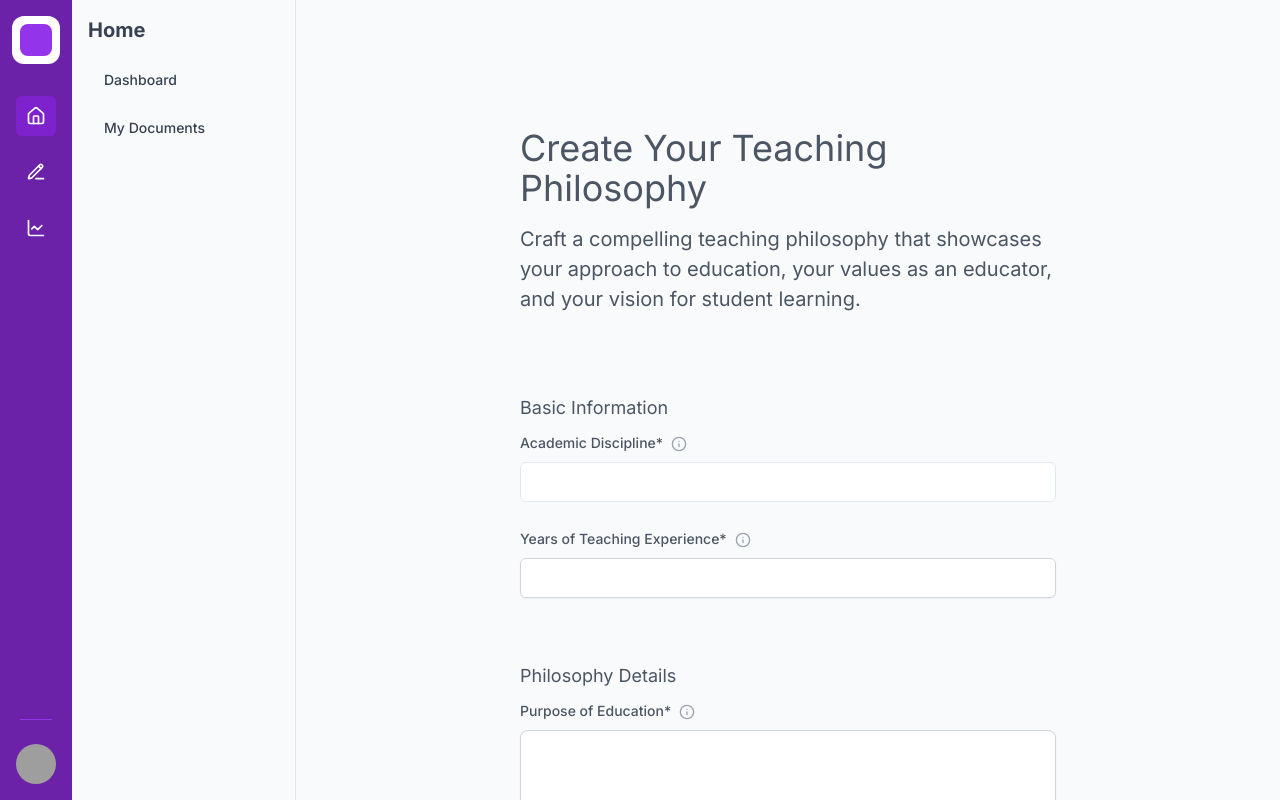
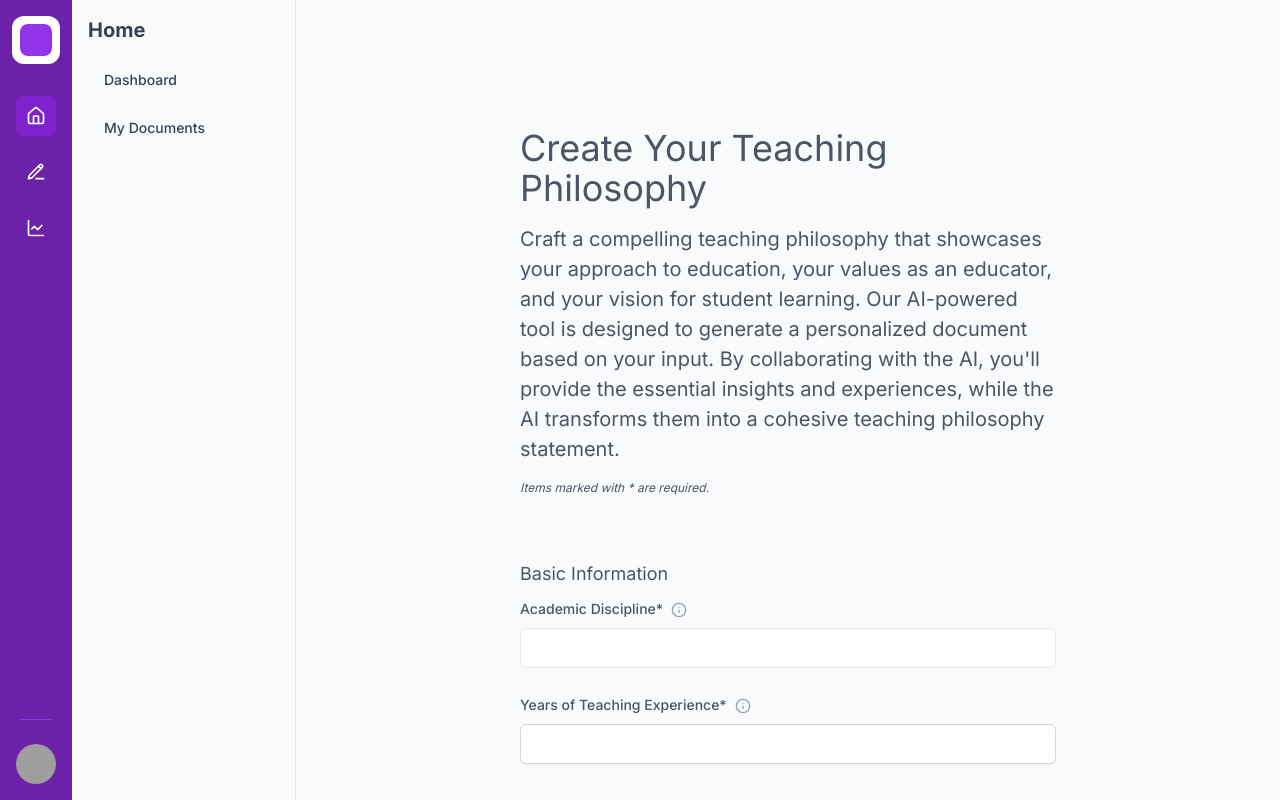
Before and after one commit to Naxus28/lumina.ai, a Next.js app: page /teaching-philosophy in a window 1280 px wide. Built offline with nearby package versions, Linux system fonts and the light colour scheme; grey boxes are pictures that could not be loaded.

Commit message:
Improves description

```diff
--- a/app/(auth)/cover-letter/page.tsx
+++ b/app/(auth)/cover-letter/page.tsx
@@ -161,13 +161,13 @@ const CoverLetterGenerator: React.FC = () => {
 							Let our AI craft a tailored cover letter showcasing your scholarly achievements and academic potential.
 							You'll then have the opportunity to refine and personalize the letter, ensuring it captivates hiring
 							committees with your unique voice and qualifications.
-							<Span className="text-xs block mt-2 italic underline">Items marked with * are required.</Span>
 						</Paragraph>
+						<Span className="text-xs block mt-2 italic">Items marked with * are required.</Span>
 					</header>
 				</Container>
 
 				<Container paddingX="none">
-					<H2 className="text-lg">Choose Your Cover Letter Style *</H2>
+					<H2 className="text-lg">Choose Your Cover Letter Style*</H2>
 					<TemplateSelector
 						templates={coverLetterTemplates}
 						onSelectTemplate={handleSelectTemplate}
@@ -176,7 +176,7 @@ const CoverLetterGenerator: React.FC = () => {
 				</Container>
 
 				<Container paddingX="none">
-					<H2 className="text-lg">Enter Job Description *</H2>
+					<H2 className="text-lg">Enter Job Description*</H2>
 					<JobDescriptionInput
 						jobDescription={jobDescription}
 						setJobDescription={setJobDescription}
@@ -184,7 +184,7 @@ const CoverLetterGenerator: React.FC = () => {
 				</Container>
 
 				<Container paddingX="none">
-					<H2 className="text-lg">Upload your CV *</H2>
+					<H2 className="text-lg">Upload your CV*</H2>
 					<CVUpload onFileSelect={setCvFile} />
 				</Container>
 
@@ -220,7 +220,7 @@ const CoverLetterGenerator: React.FC = () => {
 							isEditable={true}
 							onEdit={setEditableCoverLetter}
 						/>
-						</div>
+					</div>
 				)}
 
 				{isGenerationComplete && (
--- a/app/(auth)/teaching-philosophy/page.tsx
+++ b/app/(auth)/teaching-philosophy/page.tsx
@@ -3,7 +3,7 @@
 import React, { useState } from 'react';
 import { Container } from '@/app/layout-components/Container';
 import { PageContent } from '@/app/layout-components/PageContent';
-import { H1, Paragraph } from '@/app/components/typography';
+import { H1, Paragraph, Span } from '@/app/components/typography';
 import { GenerateButton } from '@/app/components/GenerateButton';
 import { BasicInformation } from './components/BasicInformation';
 import { PhilosophyDetails } from './components/PhilosophyDetails';
@@ -86,8 +86,11 @@ const TeachingPhilosophyGenerator = () => {
 				<H1>Create Your Teaching Philosophy</H1>
 				<Paragraph>
 					Craft a compelling teaching philosophy that showcases your approach to education, your values as an educator,
-					and your vision for student learning.
+					and your vision for student learning. Our AI-powered tool is designed to generate a personalized document
+					based on your input. By collaborating with the AI, you'll provide the essential insights and experiences,
+					while the AI transforms them into a cohesive teaching philosophy statement.
 				</Paragraph>
+				<Span className="text-xs block mt-2 italic">Items marked with * are required.</Span>
 			</Container>
 
 			<BasicInformation
```
